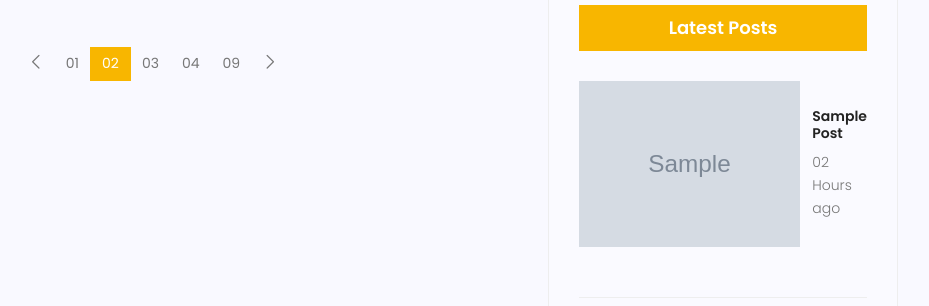
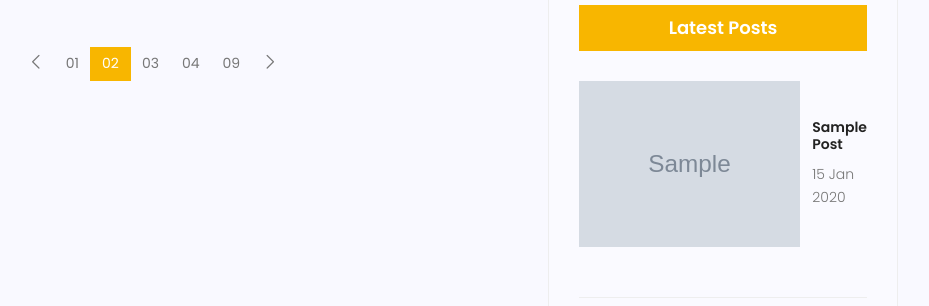
Before and after one commit to arman-ala/mk_django_1, a Django app: page /blog/ in a window 1280 px wide. Shown: the part 1703-2009 px from the top of the page, without its empty margins (297-1226 px from the left). Run offline with Django 4.2, Linux system fonts and the light colour scheme; tables that the repository leaves empty hold one stand-in row (values such as "Sample post"); grey boxes marked "Sample" are stand-in pictures; some libraries are stand-ins or nearby versions.

Commit message:
blog-latest_posts.html each post's date value is given dynamically.

```diff
--- a/templates/blog/blog-latest_posts.html
+++ b/templates/blog/blog-latest_posts.html
@@ -9,7 +9,7 @@
             </div>
             <div class="details">
                 <a href="{% url 'blog:single' pid=post.id %}"><h6>{{ post.title|title }}</h6></a>
-                <p>02 Hours ago</p>
+                <p>{{ post.published_date|date:'d M Y' }}</p>
             </div>
         </div>
         {% endfor %}
```
